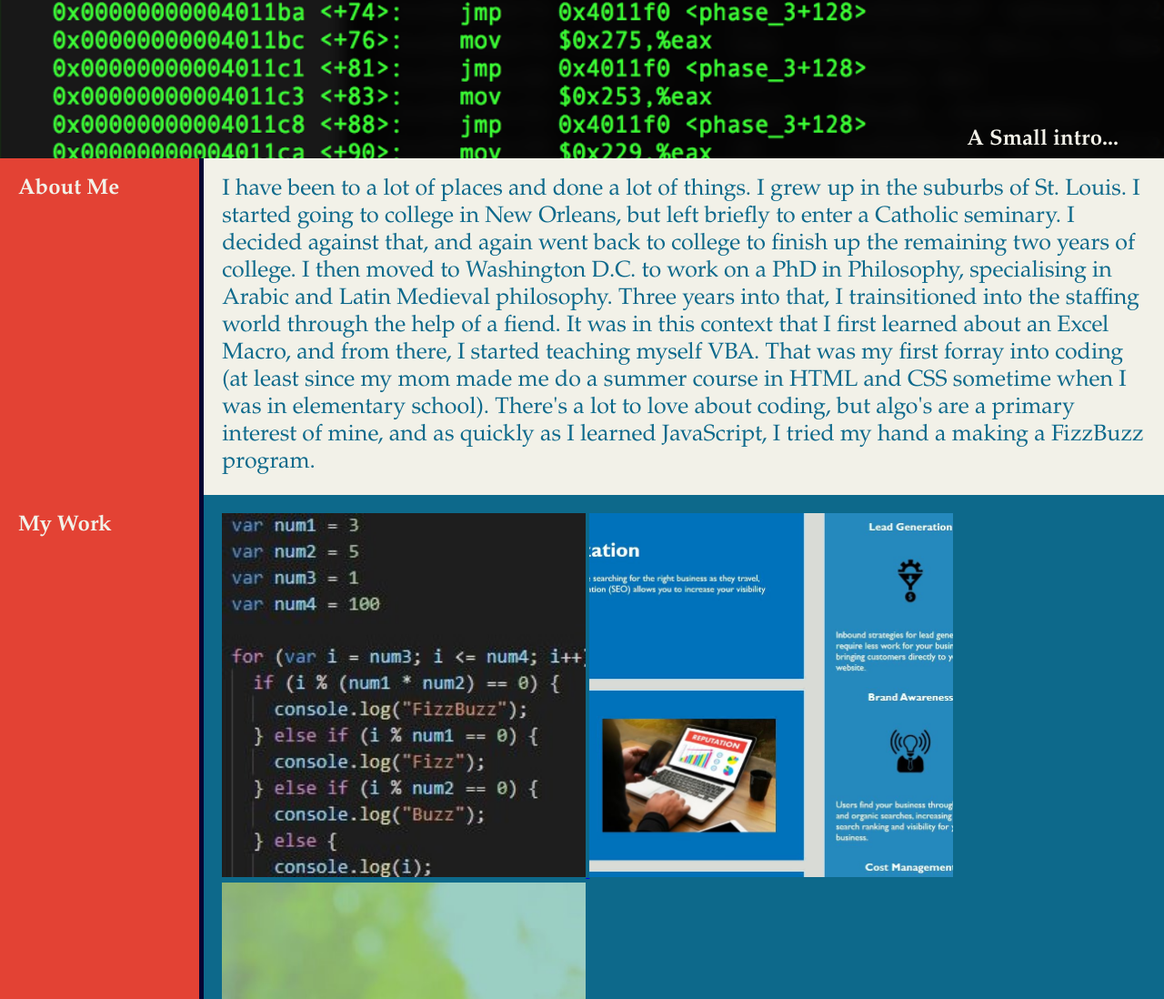
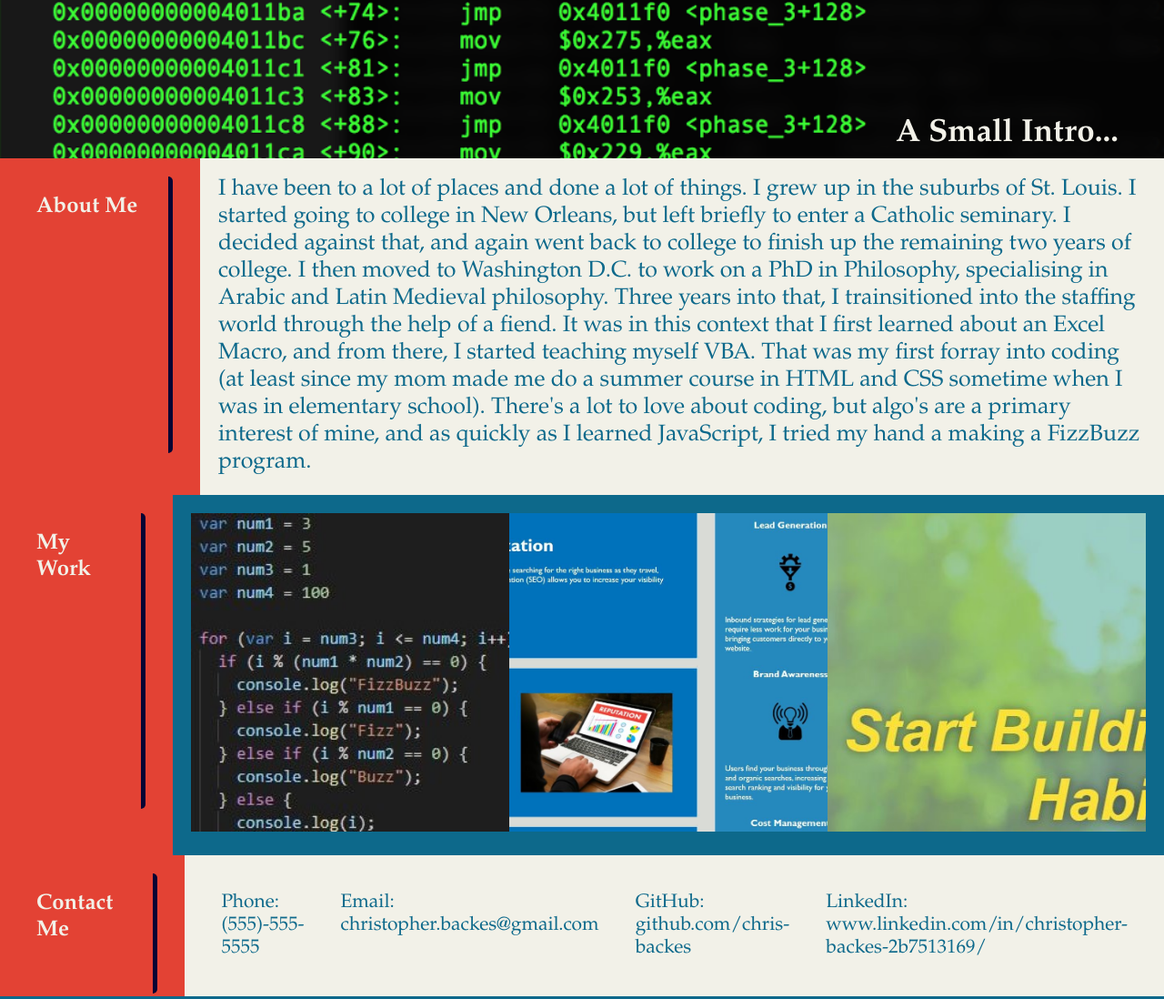
Before and after one commit to chris-backes/professional-profile, a plain HTML site: page index.html in a window 1280 px wide. Shown: the part 139-1237 px from the top of the page at 91% size. Drawn offline with Linux system fonts and the light colour scheme.

Commit message:
corrected filename and added CSS styling to h2 containers

```diff
--- a/assets/style.css
+++ b/assets/style.css
@@ -74,6 +74,7 @@ footer a:hover {
 }
 .hero h2 {
   padding: 5px 50px;
+  font-size: 35px;
 }
 .footer-content {
   display: flex;
@@ -83,14 +84,21 @@ footer a:hover {
   background-color: var(--tertiary-color);
   color: var(--secondary-color);
   width: 15%;
+}
+.section-title-inner-box {
   border-right: 5px solid var(--border-color);
+  border-radius: 5px;
+  margin: 0 10px 0 0;
+  height: 80%;
 }
 .section-content {
   width: 85%;
+  display: flex;
+  justify-content: space-evenly;
 }
 .section-content img {
-  width: 400px;
-  height: 400px;
+  width: 350px;
+  height: 350px;
 }
 .section-content img:hover {
   border: 2px solid var(--secondary-color);
--- a/index.html
+++ b/index.html
@@ -30,11 +30,13 @@
             </nav>
         </header>
         <section class="hero">
-            <h2>A Small intro...</h2>
+            <h2>A Small Intro...</h2>
         </section>
         <section id="about-me">
             <div class="section-title">
-                <h2>About Me</h2>
+                <div class="section-title-inner-box">
+                    <h2>About Me</h2>
+                </div>
             </div>
             <div class="section-content about-me-content">
                 <p>
@@ -53,7 +55,9 @@
         </section>
         <section id="my-work">
             <div class="section-title">
-                <h2>My Work</h2>
+                <div class="section-title-inner-box">
+                    <h2>My Work</h2>
+                </div>
             </div>
             <div class="section-content">
                 <a href="https://chris-backes.github.io/FizzBuzz/">
@@ -69,7 +73,9 @@
         </section>
         <footer id="contact-me">
             <div class="section-title">
-                <h2>Contact Me</h2>
+                <div class="section-title-inner-box">
+                    <h2>Contact Me</h2>
+                </div>
             </div>
             <div class="section-content footer-content">
                 <div class="contact-content">
```
Also changed, not shown: 2 other files.
